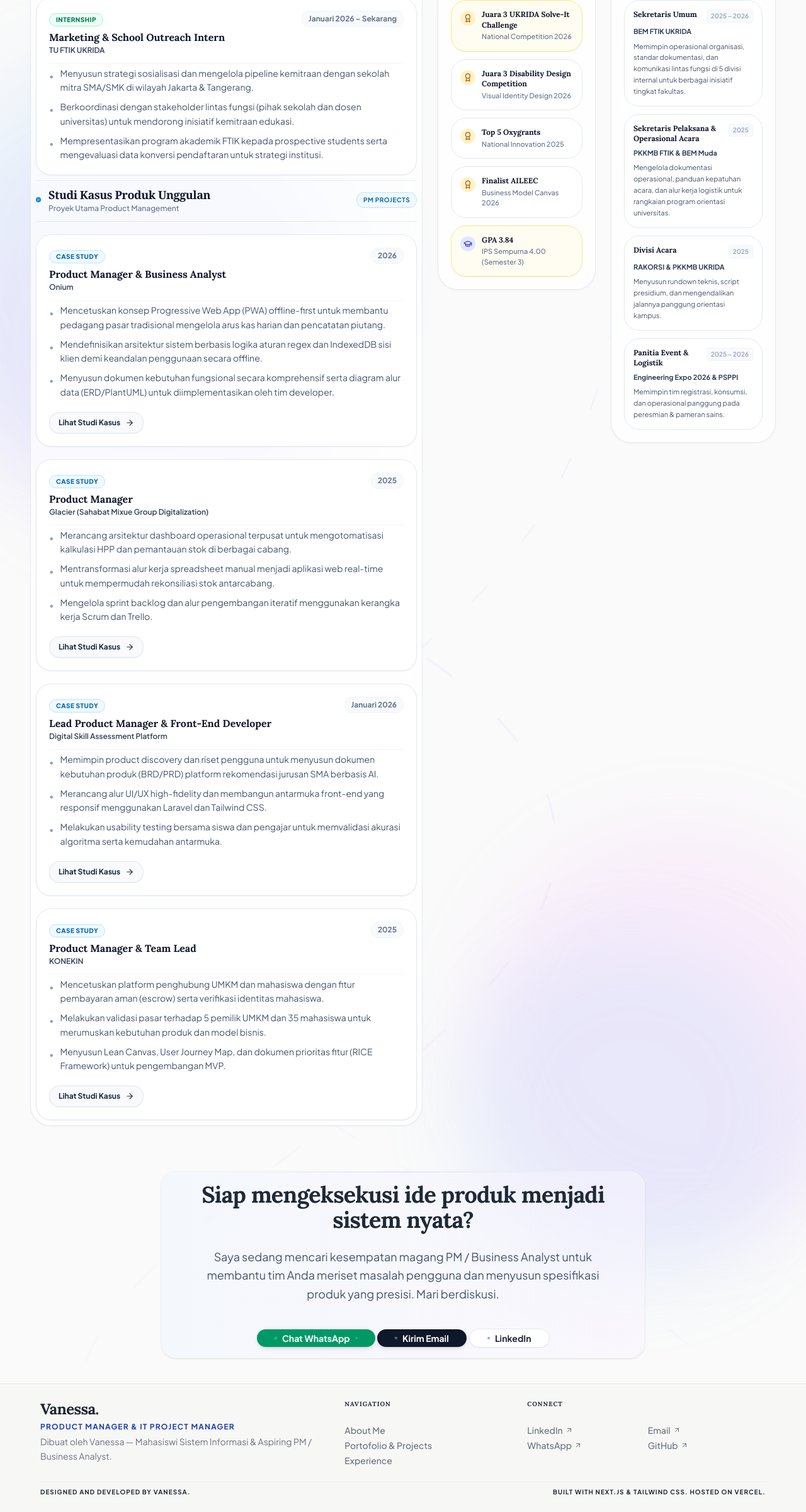
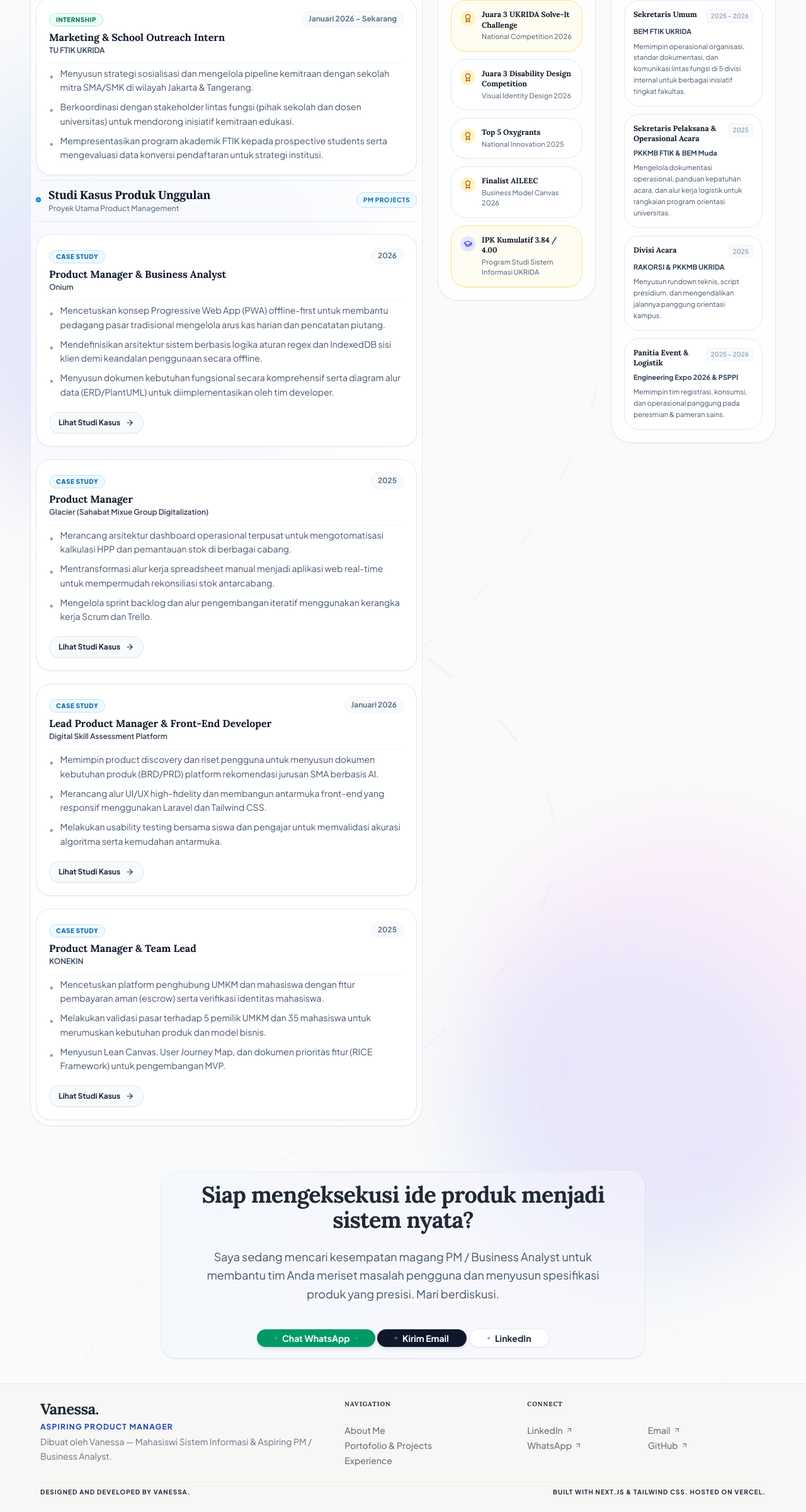
Before and after one commit to vanessamaria29/portofolio, a Next.js app: page / in a window 1280 px wide. Shown: the part 1418-3818 px from the top of the page at 63% size. Built offline with nearby package versions, Linux system fonts and the light colour scheme; no server answers.

Commit message:
refactor: resolve branding title consistency, refine GPA achievement format to IPK Kumulatif, framing Composite Persona for KONEKIN, and clean redundant text blocks

```diff
--- a/src/app/projects/konekin/page.tsx
+++ b/src/app/projects/konekin/page.tsx
@@ -242,14 +242,14 @@ export default function KonekinCaseStudy() {
               <div className="bg-white border border-slate-200 rounded-lg shadow-sm p-8 flex flex-col">
                 <div className="mb-6 pb-4 border-b border-slate-100">
                   <span className="text-xs font-semibold text-slate-500 uppercase tracking-wider mb-2 block">Persona 1</span>
-                  <h4 className="font-serif text-xl font-semibold text-slate-900 mb-1">Pak Aris <span className="text-xs font-normal text-slate-500">(Nama disamarkan)</span></h4>
-                  <span className="text-sm font-medium text-slate-700 block">Pemilik Usaha Katering — Mewakili pola kebutuhan dari 5 pemilik UMKM yang diwawancarai</span>
+                  <h4 className="font-serif text-xl font-semibold text-slate-900 mb-1">Persona Komposit: Pak Aris</h4>
+                  <span className="text-sm font-medium text-slate-700 block">Pemilik Usaha Katering — Merupakan gabungan profil, kebiasaan, dan kebutuhan utama dari 5 pemilik UMKM yang kami wawancarai.</span>
                 </div>
 
                 <div className="mb-6">
                   <strong className="block text-slate-900 mb-2 text-sm">Profil Singkat</strong>
                   <p className="text-sm text-slate-600 leading-relaxed">
-                    Pemilik usaha katering yang mewakili pola kebutuhan, kendala anggaran promosi, serta kekhawatiran dari 5 pemilik UMKM yang diwawancarai selama riset kebutuhan lapangan.
+                    Pemilik usaha katering komposit yang merangkum gabungan profil, pola kebutuhan, kendala anggaran promosi, serta kekhawatiran dari 5 pemilik UMKM yang kami wawancarai selama riset lapangan.
                   </p>
                 </div>
 
@@ -469,10 +469,6 @@ export default function KonekinCaseStudy() {
               </div>
             </div>
 
-            <div className="bg-slate-50 border border-slate-200 p-8 rounded-lg text-sm text-slate-700 leading-relaxed">
-              <span className="block text-xs font-semibold text-slate-900 uppercase tracking-widest mb-3">Kesimpulan Validasi</span>
-              "Hasil wawancara terhadap 5 UMKM dan survei kepada 35 mahasiswa menunjukkan adanya kebutuhan dari kedua sisi. UMKM membutuhkan layanan digital yang aman, terpercaya, dan terjangkau, sedangkan mahasiswa membutuhkan proyek nyata untuk membangun portofolio profesional. Temuan ini menjadi dasar dalam merancang solusi KONEKIN."
-            </div>
 
           </SlideFrame>
         </FadeIn>
--- a/src/components/home/experience-preview.tsx
+++ b/src/components/home/experience-preview.tsx
@@ -99,8 +99,8 @@ export function ExperiencePreview() {
       highlight: false
     },
     {
-      title: "GPA 3.84",
-      subtitle: "IPS Sempurna 4.00 (Semester 3)",
+      title: "IPK Kumulatif 3.84 / 4.00",
+      subtitle: "Program Studi Sistem Informasi UKRIDA",
       badge: "Academic",
       highlight: true
     }
--- a/src/components/layout/footer.tsx
+++ b/src/components/layout/footer.tsx
@@ -22,7 +22,7 @@ const Footer = React.forwardRef<HTMLElement, FooterProps>(
                 Vanessa.
               </span>
               <span className="text-xs font-bold uppercase tracking-widest text-accent-primary mb-4">
-                Product Manager & IT Project Manager
+                Aspiring Product Manager
               </span>
               <p className="text-sm text-text-secondary leading-relaxed max-w-md">
                 Dibuat oleh Vanessa — Mahasiswi Sistem Informasi & Aspiring PM / Business Analyst.
```
